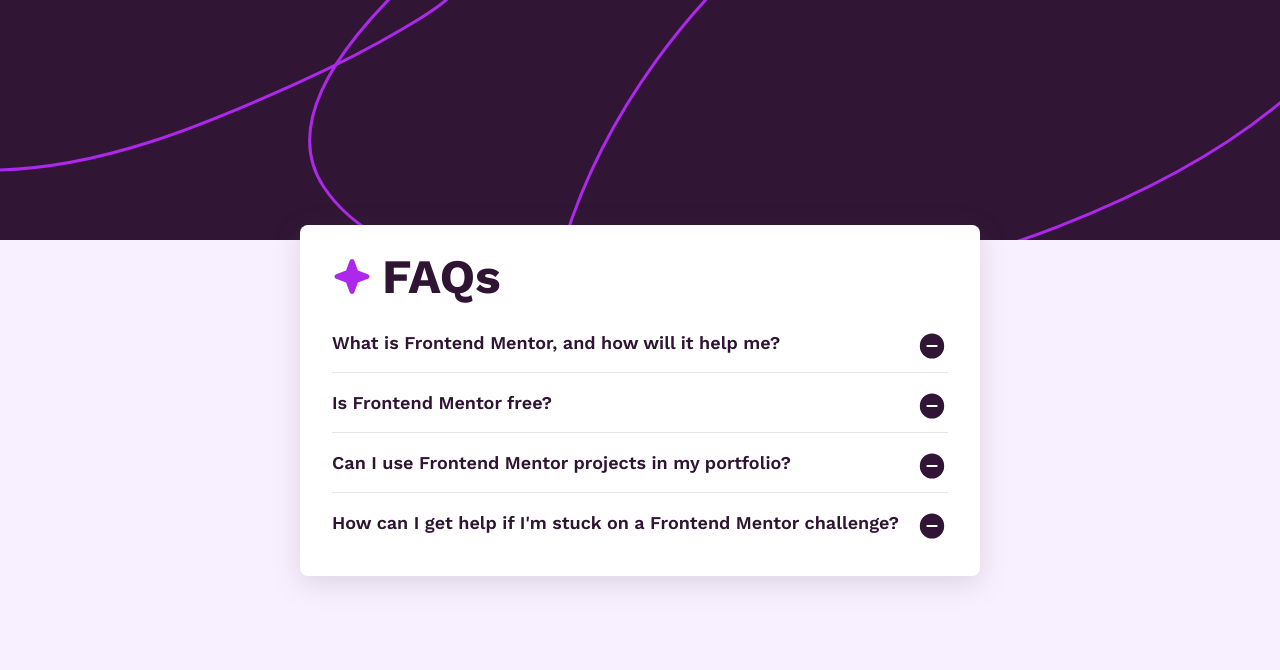
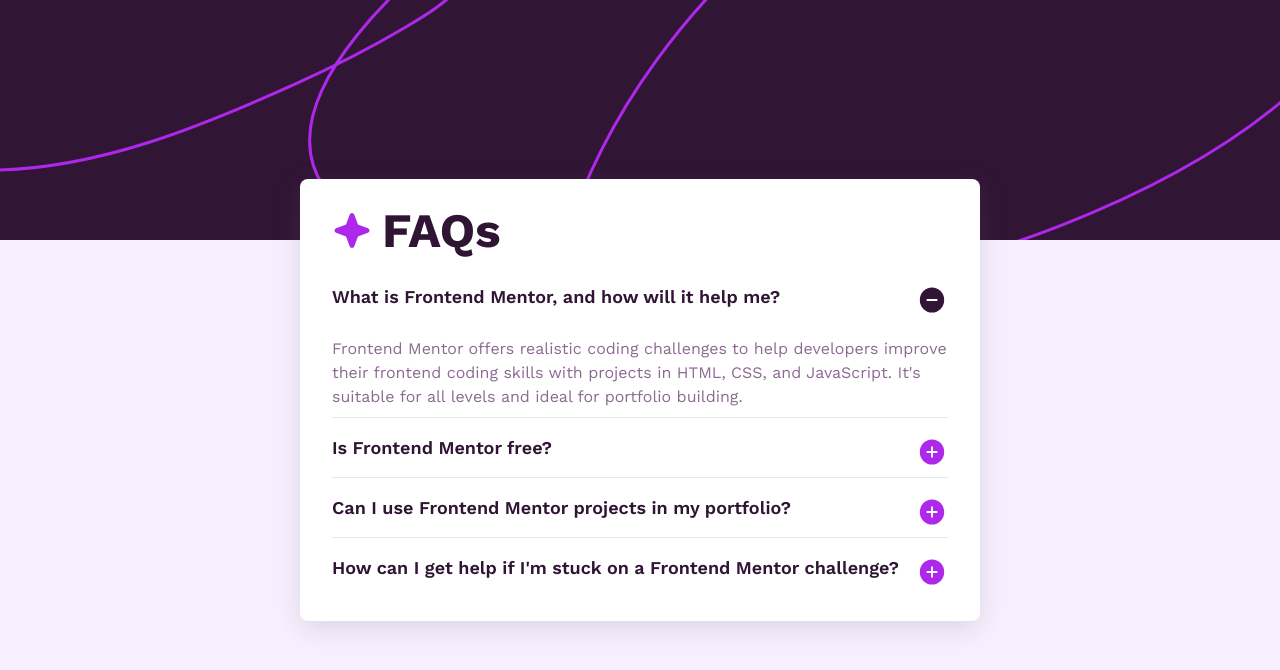
Before and after one commit to shivani1410551/faq-accordion-react, a React (Vite) app: page / in a window 1280 px wide. Shown: the top 670 px of the page. Built offline with nearby package versions, Linux system fonts and the light colour scheme.

Commit message:
final commit

```diff
--- a/src/Components/Accordion.jsx
+++ b/src/Components/Accordion.jsx
@@ -2,8 +2,8 @@
 import { AccordionData } from './AccordionData'
 import AccordionTemplate from './AccordionTemplate'
 const Accordion = () => {
-  const heroAccordion = AccordionData.map((data) => {
-    return <AccordionTemplate data={data} key={data.question} />
+  const heroAccordion = AccordionData.map((data ,index) => {
+    return <AccordionTemplate data={data} key={data.question} isDefaultOpen={index===0}  />
   })
   return (
     <main className='accordion-main'>
--- a/src/Components/AccordionTemplate.jsx
+++ b/src/Components/AccordionTemplate.jsx
@@ -1,9 +1,7 @@
 import  { useState } from 'react';
 
-
-
-const AccordionTemplate = ({ data }) => {
-  const [expanded, setExpanded] = useState(false);
+const AccordionTemplate = ({ data ,isDefaultOpen }) => {
+  const [expanded, setExpanded] = useState(isDefaultOpen);
 
   const toggleAccordion = () => setExpanded(!expanded);
 
@@ -21,7 +19,7 @@
           }}
         >
           <img
-            src={expanded ? "./images/icon-minus.svg" : "./images/icon-minus.svg"}
+            src={expanded ? "./images/icon-minus.svg" : "./images/icon-plus.svg"}
             alt={expanded ? 'Collapse' : 'Expand'}
           />
         </span>
```
